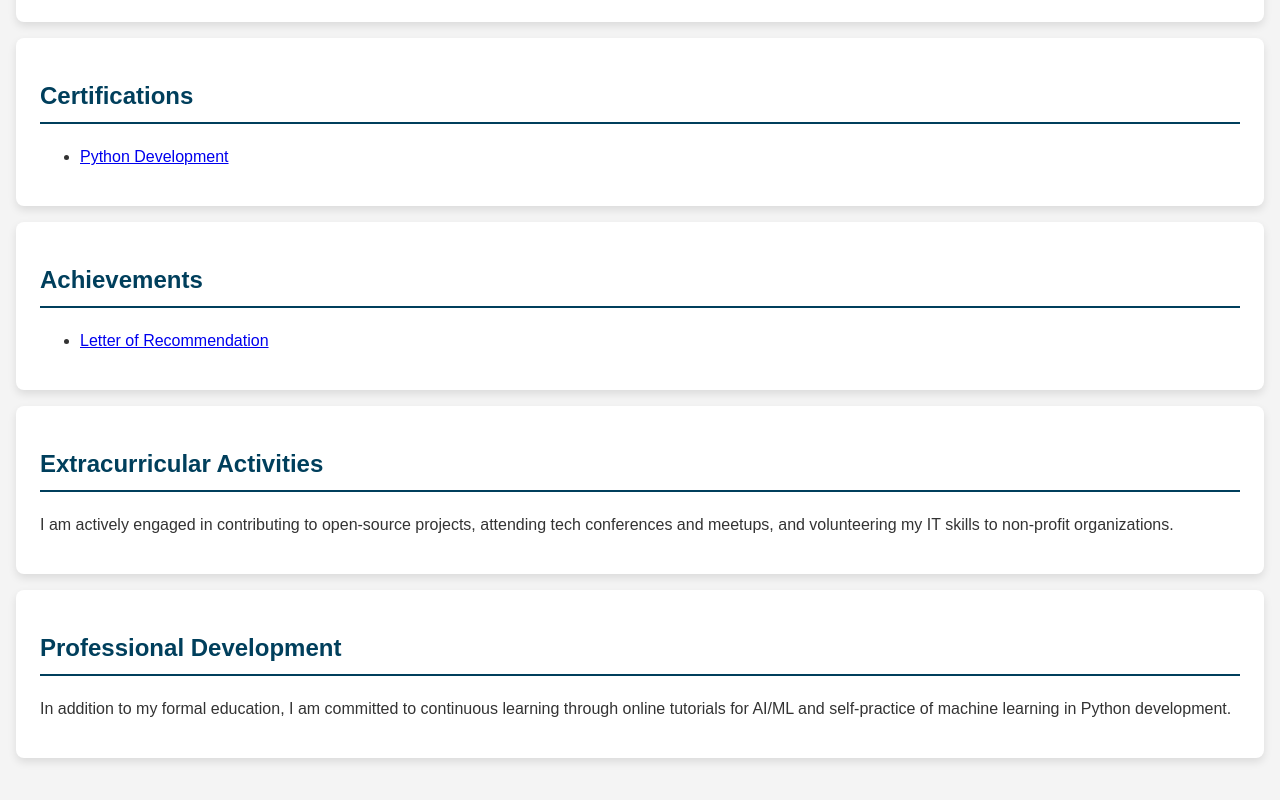
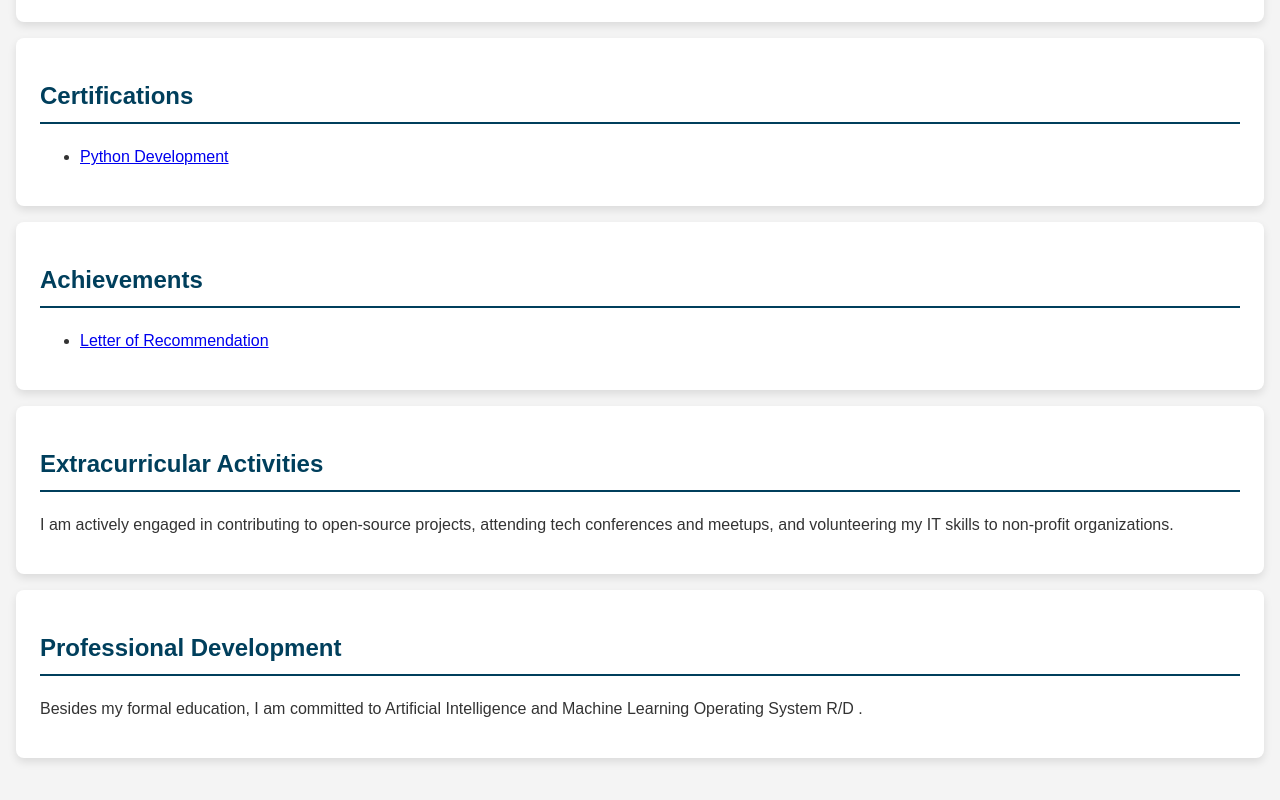
Before and after one commit to piyush1222p/Portfolio, a plain HTML site: page index.html in a window 1280 px wide. Shown: the part 1537-2337 px from the top of the page. Drawn offline with Linux system fonts and the light colour scheme.

Commit message:
Update index.html

```diff
--- a/index.html
+++ b/index.html
@@ -294,7 +294,7 @@
   </section>
   <section id="development">
     <h2>Professional Development</h2>
-    <p>In addition to my formal education, I am committed to continuous learning through online tutorials for AI/ML and self-practice of machine learning in Python development.</p>
+    <p> Besides my formal education, I am committed to Artificial Intelligence and Machine Learning Operating System R/D . </p>
   </section>
   <footer id="footer">
     <p>&copy; 2024 Piyush Shukla. All rights reserved.</p>
```
